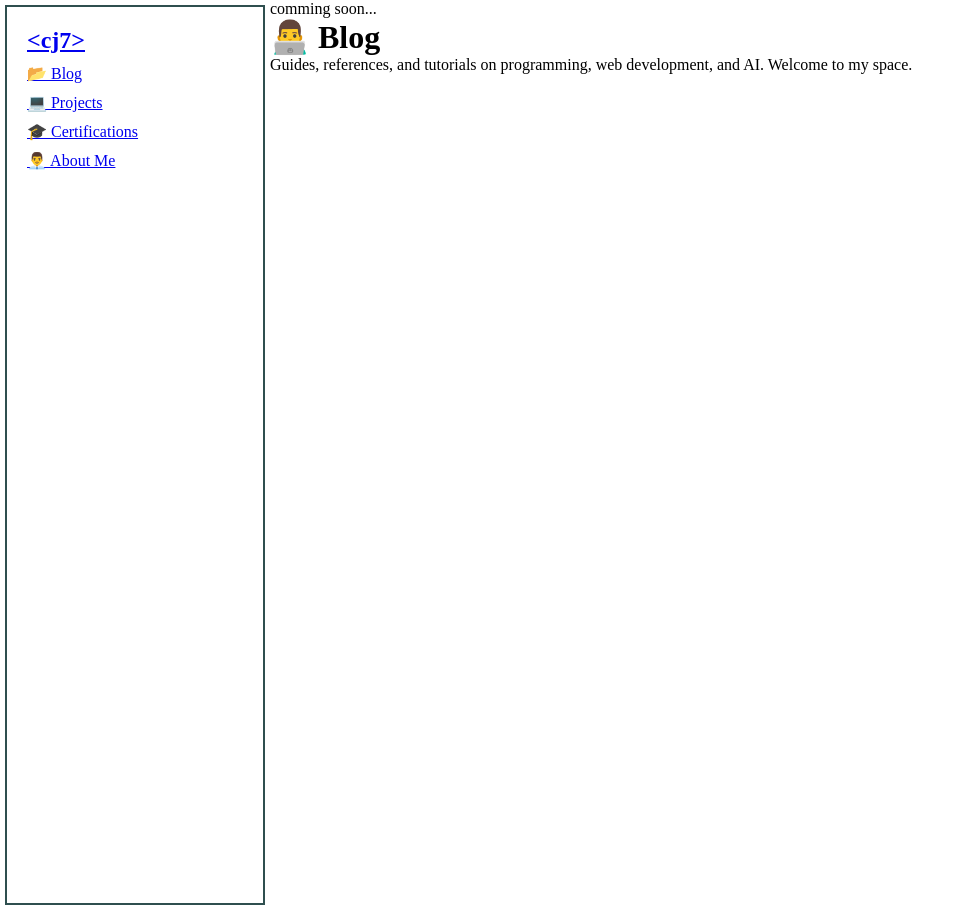
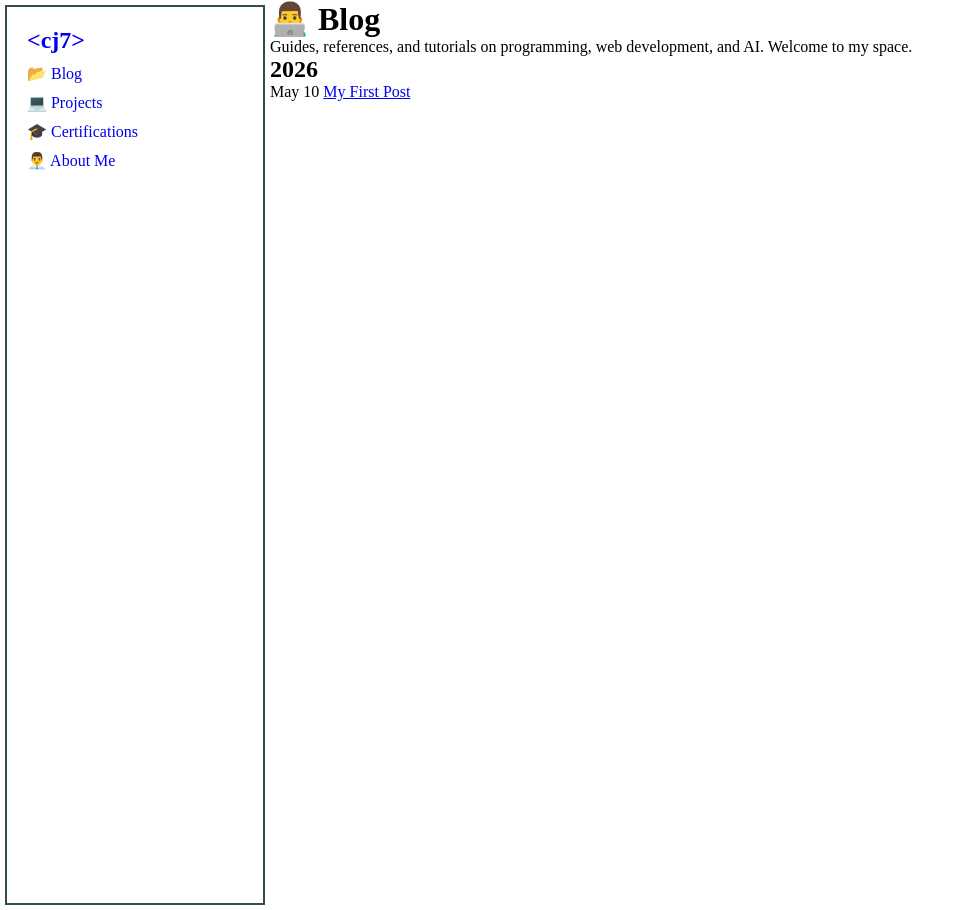
Before and after one commit to cj7-code-journey/cj7-code-journey.github.io, a Jekyll site: the page built from blog.html, in a window 1280 px wide. Shown: the whole page, without its empty margins (0-970 px from the left). Built offline with Jekyll 4.4.1, drawn with Linux system fonts in a browser that asks for light colours.

Commit message:
Render posts in  Blog and add my first blog

```diff
--- /dev/null
+++ b/_posts/2026-05-10-my-first-post.md
@@ -0,0 +1,6 @@
+---
+layout: post
+title: My First Post
+---
+
+# Hello World!
--- a/assets/css/main.scss
+++ b/assets/css/main.scss
@@ -27,6 +27,9 @@
     padding: 20px;
     margin: 5px;
 }
+.sidebar a{
+    text-decoration: none;
+}
 .nav-links{
     display: flex;
     flex-direction: column;
--- a/blog.html
+++ b/blog.html
@@ -4,7 +4,19 @@ title: Blog
 permalink: /blog.html
 ---
 
-comming soon...
-
 <h1>👨‍💻 Blog</h1>
 <p>Guides, references, and tutorials on programming, web development, and AI. Welcome to my space.</p>
+
+{% for post in site.posts %}
+  {% capture currentyear %}{{ post.date | date: "%Y" }}{% endcapture %}
+
+  {% if currentyear != year %}
+    <h2 class="post-year">{{ currentyear }}</h2>
+    {% capture year %}{{ currentyear }}{% endcapture %}
+  {% endif %}
+
+  <div class="post-item">
+    <span class="post-date">{{ post.date | date: "%B %d" }}</span>
+    <a href="{{ post.url }}">{{ post.title }}</a>
+  </div>
+{% endfor %}
```
Also changed, not shown: _layouts/post.html (added, +20 -0 lines).
